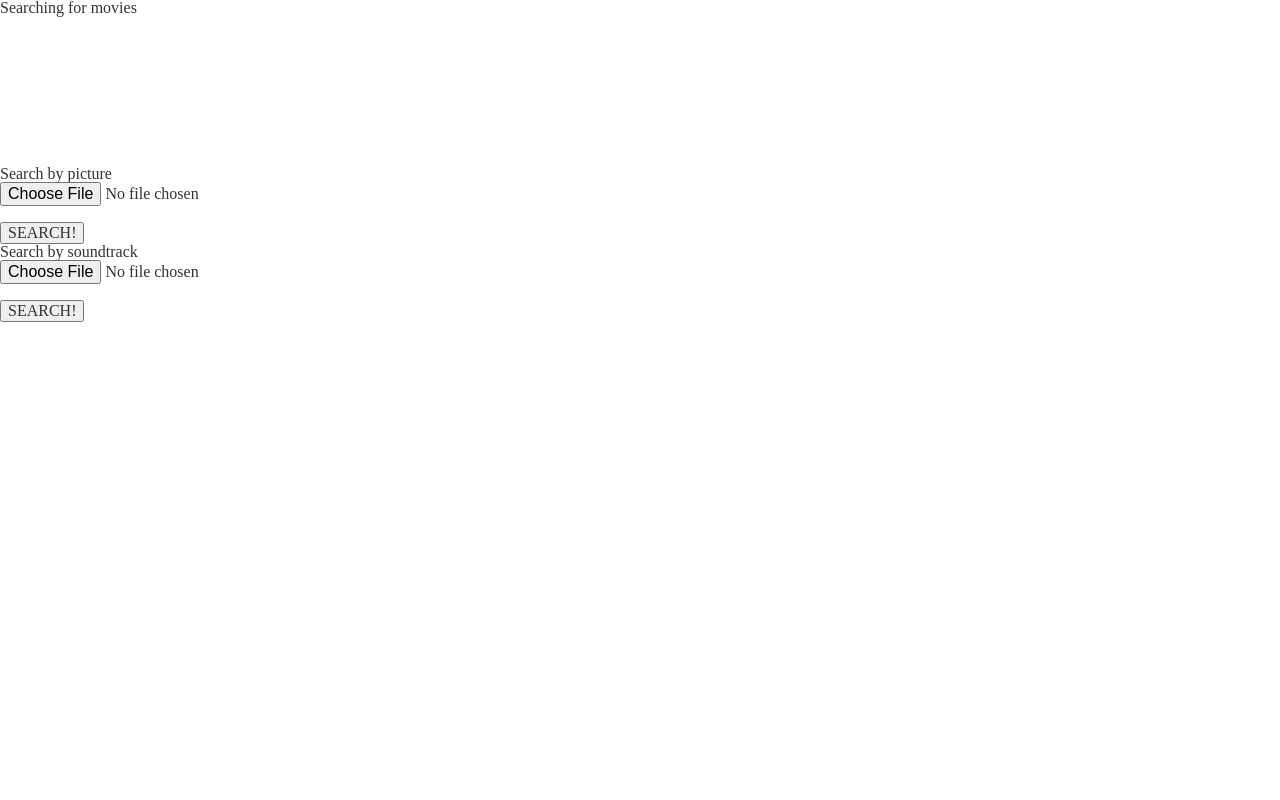
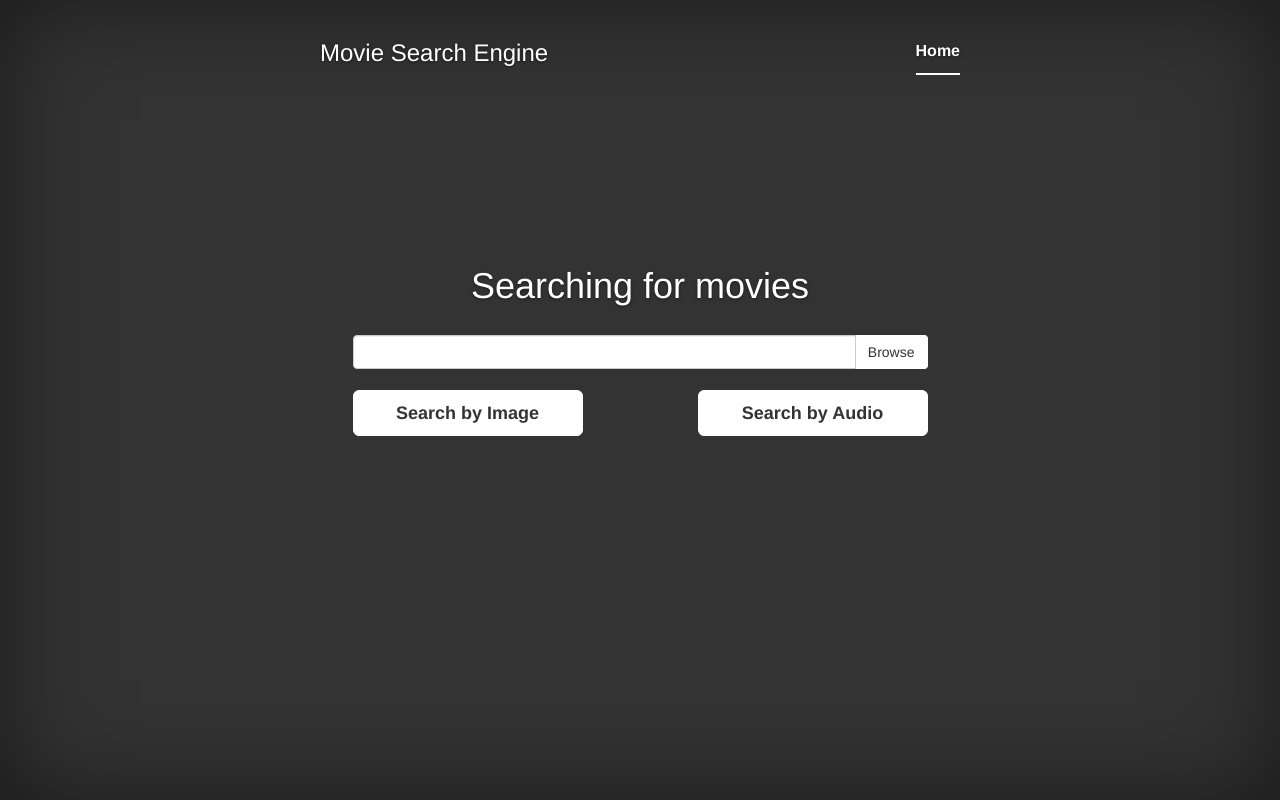
Before and after one commit to Leidenschaft/MovSearch, a Django app: page /main/ in a window 1280 px wide. Run offline with Django 3.2, Linux system fonts and the light colour scheme; a map, chart or similar area stays blank; some libraries are stand-ins or nearby versions.

Commit message:
Add files via upload

```diff
--- a/main/templates/index.html
+++ b/main/templates/index.html
@@ -3,140 +3,90 @@
 <script type="text/javascript" src="{% static 'js/ajax.js' %}"></script>
 <script type="text/javascript" src="{% static 'js/index.js' %}"></script>
 <script type="text/javascript" src="{% static 'js/prefixfree.min.js' %}"></script>
-<script>
-    function login() {
-        var name = prompt("客人的名字是？", "");
-        var password = prompt("客人的密码是？", "");
-        if ((name) && (password)) {
-            ajax({
-                type: "POST",
-                url: "/dateplace/login",
-                dataType: "",
-                data: { "name": name, "password": password },
-                beforeSend: function () {
+<script type="text/javascript">
 
-                },
-                success: function (msg) {
-                    if (msg == "ACCEPT") {
-                        var temp = document.createElement("form");
-                        temp.action = "/dateplace/user";
-                        temp.method = "post";
-                        document.body.appendChild(temp);
-                        temp.submit();
-                    }
-                    else {
-                        alert("Wrong Name & Password");
-                    }
+    $('input[id=file_upload]').change(function() {
+        $('#photoCover').val($(this).val());
+    });
+</script>
+<html>
+  <head>
+    <meta charset="utf-8">
+    <meta http-equiv="X-UA-Compatible" content="IE=edge">
+    <meta name="viewport" content="width=device-width, initial-scale=1">
+    <!-- The above 3 meta tags *must* come first in the head; any other head content must come *after* these tags -->
+    <meta name="description" content="">
+    <meta name="author" content="">
 
-                },
-                error: function () {
-                    alert("error")
-                }
-            })
-        }
+    <title>Movie Search Engine</title>
 
-    }
-</script>
-<META http-equiv="Content-Type" content="text/html; charset=utf-8">
-<meta charset="utf-8">
-<html>
-<head>
-    <title>MovSearch</title>
+    <!-- Bootstrap core CSS -->
     <link href="{% static 'bootstrap/css/bootstrap.min.css' %}" rel="stylesheet">
-    <script src="https://code.jquery.com/jquery.js"></script>
-    <script src="{% static 'bootstrap/js/bootstrap.min.js' %}"></script>
 
-    <style>
-        html, body, div, span, applet, object, iframe, h1, h2, h3, h4, h5, h6, p, blockquote, pre, a, abbr, acronym, address, big, cite, code, del, dfn, em, img, ins, kbd, q, s, samp, small, strike, strong, sub, sup, tt, var, b, u, i, center, dl, dt, dd, ol, ul, li, fieldset, form, label, legend, table, caption, tbody, tfoot, thead, tr, th, td, article, aside, canvas, details, embed, figure, figcaption, footer, header, hgroup, menu, nav, output, ruby, section, summary, time, mark, audio, video {
-            margin: 0;
-            padding: 0;
-            border: 0;
-            font-size: 100%;
-            font: inherit;
-            vertical-align: baseline;
-        }
+    <!-- Custom styles for this template -->
+    <link href="{% static 'style/cover.css' %}" rel="stylesheet">
 
-        article, aside, details, figcaption, figure, footer, header, hgroup, menu, nav, section {
-            display: block;
-        }
+  </head>
 
-        body {
-            line-height: 1;
-        }
+  <body>
+    <!-- loading -->
+    <div class="modal fade" id="load" tabindex="-1" role="dialog" aria-labelledby="myModalLabel" data-backdrop='static'>
+      <div class="modal-dialog" role="document">
+        <div class="modal-content">
+        </div>
+      </div>
+    </div>
 
-        ol, ul {
-            list-style: none;
-        }
+    <div class="site-wrapper">
 
-        blockquote, q {
-            quotes: none;
-        }
+      <div class="site-wrapper-inner">
 
-            blockquote:before, blockquote:after, q:before, q:after {
-                content: '';
-                content: none;
-            }
+        <div class="cover-container">
 
-        table {
-            border-collapse: collapse;
-            border-spacing: 0;
-        }
-    </style>
-    <style>
+          <div class="masthead clearfix">
+            <div class="inner">
+              <h3 class="masthead-brand">Movie Search Engine</h3>
+              <nav>
+                <ul class="nav masthead-nav">
+                  <li class="active"><a href="#">Home</a></li>
+                </ul>
+              </nav>
+            </div>
+          </div>
+
+          <div class="inner cover">
+            <h1 class="cover-heading">Searching for movies</h1>
+            <br/>
+            <form role="form" method="post" action="../../main/upload" enctype="multipart/form-data" id="file_upload_form">
+                <input id="file_upload" type="file" name=query style="display:none">
+                <div class="row">
+                    <div class="col-lg-1"></div>
+                    <div class="input-group col-lg-10">
+                        <input id="photoCover" class="form-control" type="text">
+                        <a class="btn btn-default input-group-addon" onclick="$('input[id=file_upload]').click();">Browse</a>
+                    </div>
+                    <div class="col-lg-1"></div>
+                </div>
+            	<br/>
+                <input type="text" name="page" id="page_selector" hidden="hidden" value="1" />
+                <div class="row">
+                    <div class="col-lg-1"></div>
+                    <input class="btn btn-lg btn-default col-lg-4" type="submit" name="image" value="Search by Image" id="search_button" onclick="loading();" />
+                    <div class="col-lg-2">
+                        <canvas id="c" ></canvas>
+                    </div>
+                    <input class="btn btn-lg btn-default col-lg-4" type="submit" name="audio" value="Search by Audio" id="search_button" onclick="loading();" />
+                </div>
+            </form>
+          </div>
+
+        </div>
+
+      </div>
+
+    </div>
+
+</body>
 
 
-
-        img {
-            display: block;
-            margin: 0 auto;
-        }
-
-        canvas {
-            display: block;
-            margin: 0 auto;
-            /* uncomment to test overlay */
-            /*
-        position: absolute;
-        left: 0;
-        opacity: .5;
-        top: 0;
-        */
-        }
-    </style>
-
-</head>
-<body>
-    <h1>Searching for movies</h1>
-    <div>
-        <canvas id="c" ></canvas>
-    </div>
-    <div>
-        <div id="sample" hidden="hidden">
-            <form role="form" method="post" action="../../dateplace/signup">
-                <p>请输入你的姓名：</p><br />
-                <input type="text" name="name" /><br />
-                <p>你是男孩子？还是女孩子？</p>
-                <input class="form-contorl" type="radio" name="gender" value="F" checked />女生<br />
-                <input class="form-contorl" type="radio" name="gender" value="M" />男生<br />
-                <input class="form-contorl" type="text" name="password" />给自己取一个小密码吧<br />
-                <input class="form-contorl" type="submit" value="第一次的访问者" id="submit_button"><br />
-            </form>
-        </div>
-        <div id="pic_search">
-            <p>Search by picture</p>
-            <form method="post" action="../../main/upload" enctype="multipart/form-data" id="file_upload_form">
-                <input type="file" name="query" id="file_upload" /><br />
-                <input type="text" name="page" id="page_selector" hidden="hidden" value="1" />
-                <input type="submit" value="SEARCH!" id="search_button" onclick="loading()" />
-            </form>
-        </div>
-        <div id="sound_search">
-            <p>Search by soundtrack</p>
-            <form method="post" action="../../main/soundsearch" enctype="multipart/form-data" id="file_upload_form">
-                <input type="file" name="sound_query" id="sound_file_upload" /><br />
-                <input type="submit" value="SEARCH!" id="sound_search_button" onclick="loading()"/>
-            </form>
-        </div>
-    </div>
-</body>
 </html>
```
Also changed, not shown: main/templates/result.html (+52 -11 lines).
